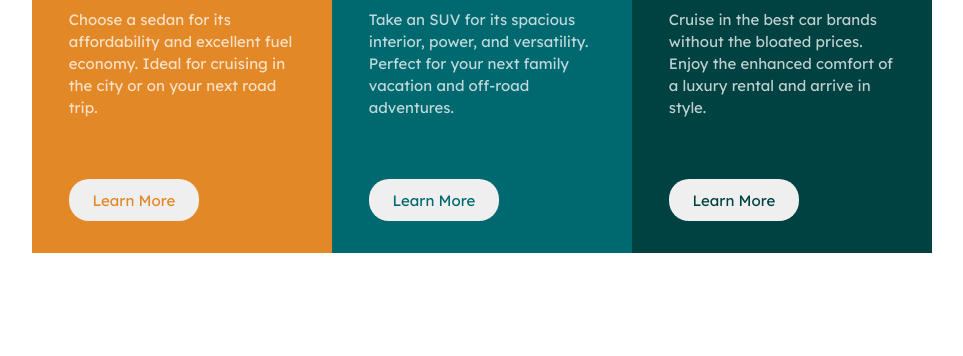
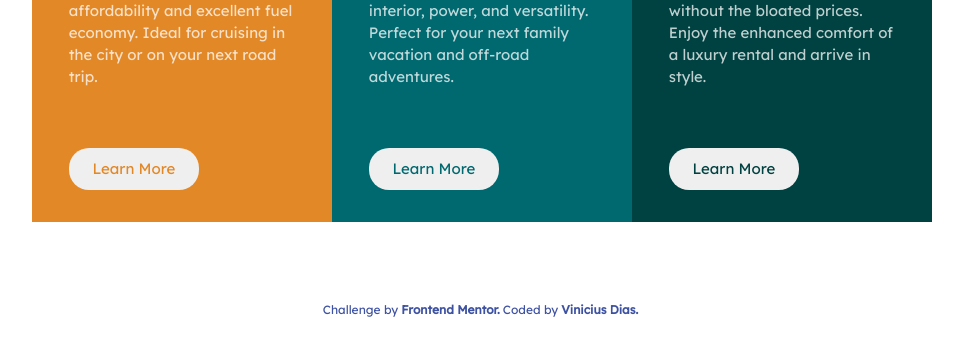
Before and after one commit to vinicius-dias3/column-preview-card-component-main, a plain HTML site: page index.html in a window 1280 px wide. Shown: the part 348-704 px from the top of the page, without its empty margins (158-1121 px from the left). Drawn offline with Linux system fonts and the light colour scheme.

Commit message:
ajustado detalhes

```diff
--- a/index.html
+++ b/index.html
@@ -11,10 +11,7 @@
   <link rel="stylesheet" href="./src/css/variable.css">
   <link rel="stylesheet" href="./src/css/style.css">
   <link rel="stylesheet" href="./src/css/responsive.css">
-  <!-- <style>
-    .attribution { font-size: 11px; text-align: center; }
-    .attribution a { color: hsl(228, 45%, 44%); }
-  </style> -->
+
 </head>
 <body>
   <main class="main">
@@ -45,15 +42,8 @@
 
   </main>
 
-
-
-
-
-
-
-  <!-- <div class="attribution">
-    Challenge by <a href="https://www.frontendmentor.io?ref=challenge" target="_blank">Frontend Mentor</a>.
-    Coded by <a href="#">Your Name Here</a>.
-  </div> -->
+  <footer>
+    <p>Challenge by<a href="https://www.frontendmentor.io?ref=challenge" target="_blank">Frontend Mentor.</a>Coded by<a href="#">Vinicius Dias.</a></p>
+  </footer>
 </body>
 </html>
--- a/src/css/style.css
+++ b/src/css/style.css
@@ -6,9 +6,11 @@
 
 body {
     display: flex;
+    flex-direction: column;
     justify-content: center;
     align-items: center;
     min-height: 100vh;
+    font-family: 'Lexend Deca', sans-serif;
 }
 
 .main {
@@ -28,7 +30,6 @@ body {
 }
 
 .type-cars p {
-    font-family: 'Lexend Deca', sans-serif;
     color: var(--paragraph-color);
     margin-bottom: 4em;
     line-height: 22px;
@@ -115,3 +116,22 @@ body {
 .type-cars .luxury > button {
     color: var(--very-dark-cyan);
 }
+
+footer p {
+    margin: 2em;
+    color: hsl(228, 45%, 44%);
+    font-size: 12px;
+}
+
+footer a {
+    color: hsl(228, 45%, 44%);
+    text-decoration: none;
+    font-weight: 700;
+    padding: 5px 3px;
+}
+
+footer a:hover {
+    text-decoration: underline;
+    background-color: rgb(169, 192, 235);
+    padding: 5px 3px;
+}
```
